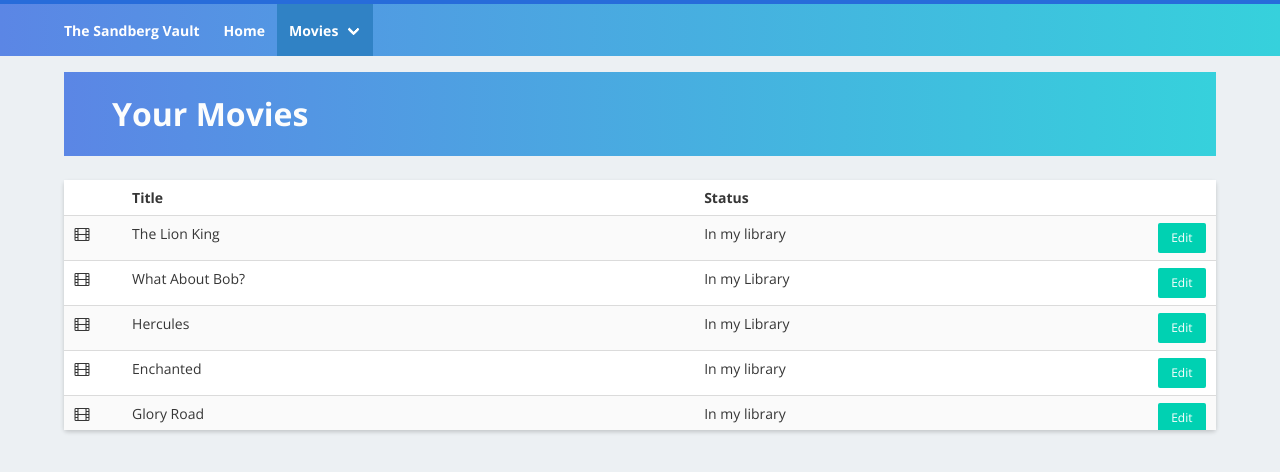
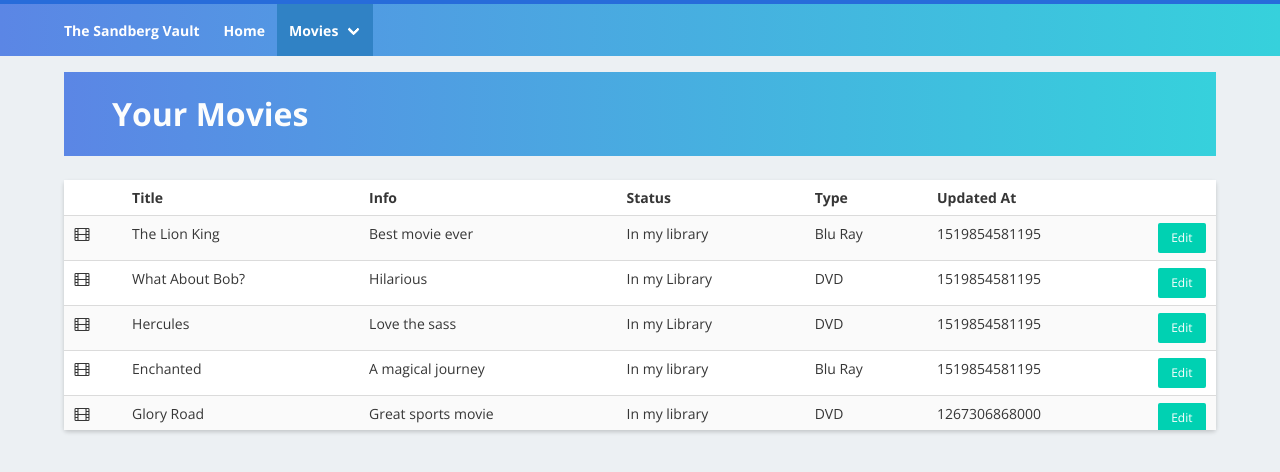
Before and after one commit to seanag0234/vue-creative-project, a Vue app: page /my-movies in a window 1280 px wide. Shown: the top 472 px of the page. Built offline with nearby package versions, Linux system fonts and the light colour scheme.

Commit message:
Add some responsiveness

```diff
--- a/src/assets/sass/main.sass
+++ b/src/assets/sass/main.sass
@@ -1,4 +1,3 @@
 @import '~bulma/bulma'
-$backgrounds: (foo: '/img/foo.jpg', bar: '/img/bar.jpg')
 
 //$primary: $purple
--- a/src/components/Home.vue
+++ b/src/components/Home.vue
@@ -70,7 +70,7 @@
                       <th>Status</th>
                     </tr>
                     <tr v-for="movie in recentActivity">
-                      <td width="5%"><i class="fa fa-film" aria-hidden="true"></i></td>
+                      <td width="5%" class="is-hidden-mobile"><i class="fa fa-film" aria-hidden="true"></i></td>
                       <td>{{movie.title}}</td>
                       <td>{{movie.status}}</td>
                       <!--<td><a class="button is-small is-primary" href="#">Action</a></td>-->
--- a/src/components/MyMovies.vue
+++ b/src/components/MyMovies.vue
@@ -22,15 +22,21 @@
               <table class="table is-fullwidth is-striped is-hoverable">
                 <tbody>
                 <tr>
-                  <td></td>
+                  <td class="is-hidden-mobile"></td>
                   <th>Title</th>
+                  <th class="is-hidden-mobile">Info</th>
                   <th>Status</th>
+                  <th class="is-hidden-mobile">Type</th>
+                  <th class="is-hidden-mobile">Updated At</th>
                   <td></td>
                 </tr>
                 <tr v-for="movie in user.movies.owned">
-                  <td width="5%"><i class="fa fa-film" aria-hidden="true"></i></td>
+                  <td width="5%" class="is-hidden-mobile"><i class="fa fa-film" aria-hidden="true"></i></td>
                   <td>{{movie.title}}</td>
+                  <td class="is-hidden-mobile">{{movie.info}}</td>
                   <td>{{movie.status}}</td>
+                  <td class="is-hidden-mobile">{{movie.medium}}</td>
+                  <td class="is-hidden-mobile">{{movie.updatedAt}}</td>
                   <td width="5%"><a class="button is-small is-primary" href="#">Edit</a></td>
                 </tr>
                 </tbody>
--- a/src/main.js
+++ b/src/main.js
@@ -16,7 +16,7 @@ const state = {
           title: 'The Lion King',
           status: 'In my library',
           type: 'movie',
-          medium: 'blueRay',
+          medium: 'Blu Ray',
           info: 'Best movie ever',
           updatedAt: 1519854581195
         },
@@ -24,7 +24,7 @@ const state = {
           title: 'What About Bob?',
           status: 'In my Library',
           type: 'movie',
-          medium: 'dvd',
+          medium: 'DVD',
           info: 'Hilarious',
           updatedAt: 1519854581195
         },
@@ -32,7 +32,7 @@ const state = {
           title: 'Hercules',
           status: 'In my Library',
           type: 'movie',
-          medium: 'dvd',
+          medium: 'DVD',
           info: 'Love the sass',
           updatedAt: 1519854581195
         },
@@ -40,7 +40,7 @@ const state = {
           title: 'Enchanted',
           status: 'In my library',
           type: 'movie',
-          medium: 'blueRay',
+          medium: 'Blu Ray',
           info: 'A magical journey',
           updatedAt: 1519854581195
         },
@@ -48,7 +48,7 @@ const state = {
           title: 'Glory Road',
           status: 'In my library',
           type: 'movie',
-          medium: 'dvd',
+          medium: 'DVD',
           info: 'Great sports movie',
           updatedAt: 1267306868000
         }
@@ -74,7 +74,7 @@ const store = new Vuex.Store({
     logout (context) {
       context.commit('logout');
     },
-    addMovie (context, title, medium='dvd', info='') {
+    addMovie (context, title, medium='DVD', info='') {
       let newMovie = {
         title: title,
         medium: medium,
```
